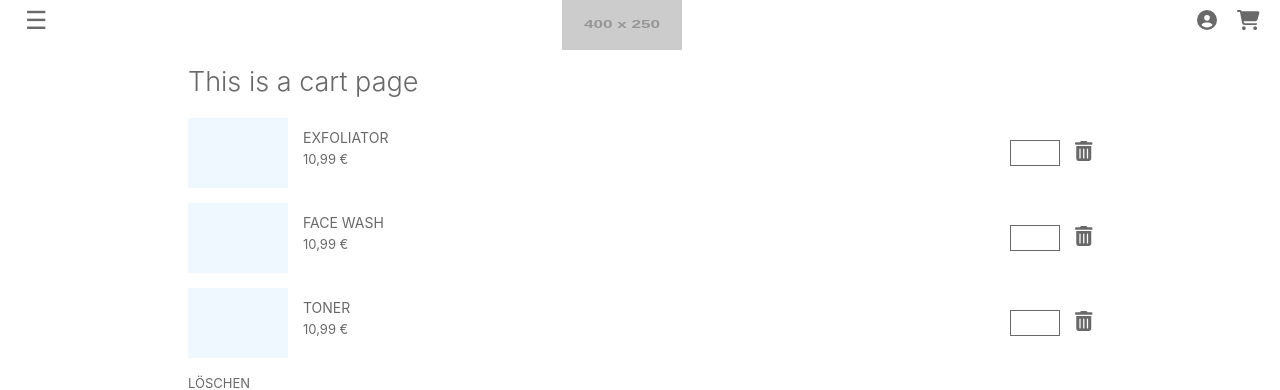
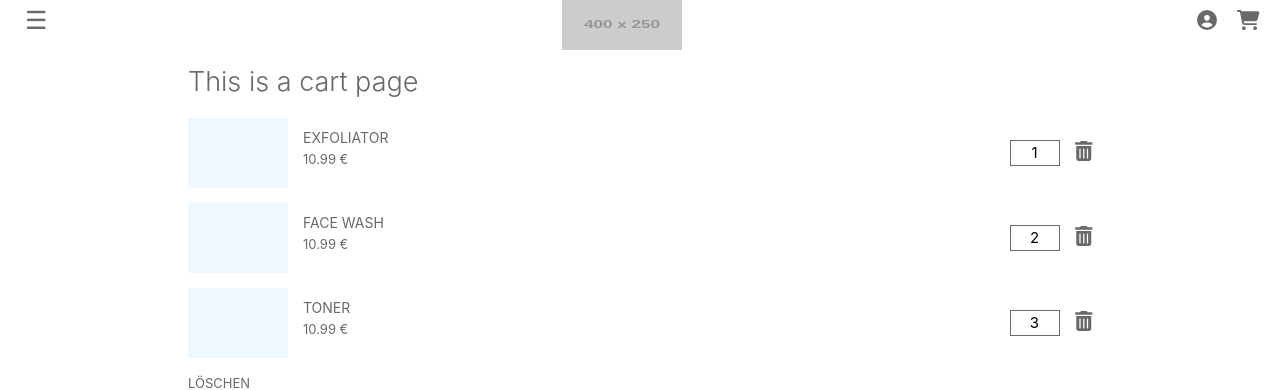
Before and after one commit to kbe-ws22/kbeauty, a Vue app: page /cart in a window 1280 px wide. Shown: the top 390 px of the page. Built offline with nearby package versions, Linux system fonts and the light colour scheme.

Commit message:
Show initial product amount in input

```diff
--- a/src/components/CartItem.vue
+++ b/src/components/CartItem.vue
@@ -46,7 +46,13 @@ const changeAmount = (event) => {
     <div class="cart-item_options">
       <!-- TODO value-->
       <!-- FIXME: if you type in number it'll go above max value-->
-      <input @change="changeAmount($event)" type="number" min="0" max="10" />
+      <input
+        :value="amount"
+        @change="changeAmount($event)"
+        type="number"
+        min=1
+        max=10
+      />
       <span @click="clickDelete">
         <font-awesome-icon class="icon" icon="fa-solid fa-trash-can" />
       </span>
--- a/src/views/CartView.vue
+++ b/src/views/CartView.vue
@@ -6,21 +6,21 @@ let itemsA = [
   {
       id: 1,
       name: "Exfoliator",
-      price: "10,99",
+      price: 10.99,
       amount: 1,
       img: "https://via.placeholder.com/400x250/e5f8e5/134313",
     },
     {
       id: 2,
       name: "Face Wash",
-      price: "10,99",
+      price: 10.99,
       amount: 2,
       img: "https://via.placeholder.com/400x250/e5f8e5/134313",
     },
     {
       id: 3,
       name: "Toner",
-      price: "10,99",
+      price: 10.99,
       amount: 3,
       img: "https://via.placeholder.com/400x250/e5f8e5/134313",
     }
@@ -64,9 +64,10 @@ export default {
 <template>
   <div class="cart">
     <h1>This is a cart page</h1>
-    <div v-if="0 < items.length ">
+    <div v-if="0 < items.length">
       <CartItem v-for="item in items"
-      @deleteItem="deleteItem(item.name)" @amountChanged="(amount) => updateAmount(item.name, amount)"
+        @deleteItem="deleteItem(item.name)"
+        @amountChanged="(amount) => updateAmount(item.name, amount)"
         :id="item.id"
         :name ="item.name"
         :price="item.price"
```
Lines whose indentation alone changed are shown as unchanged.
